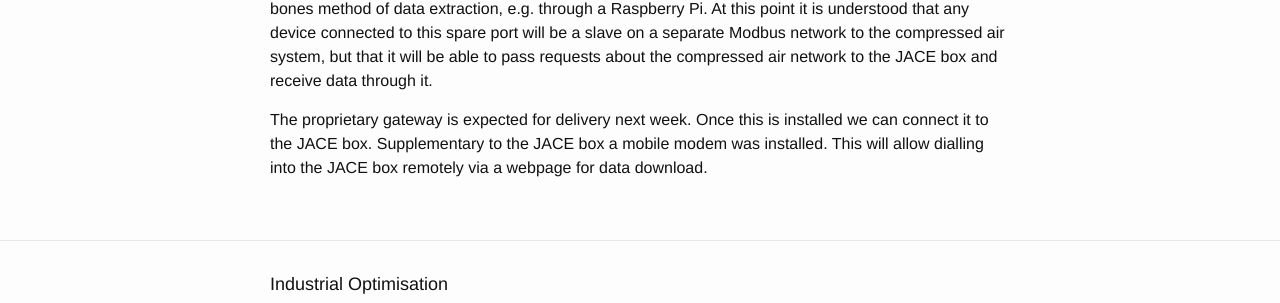
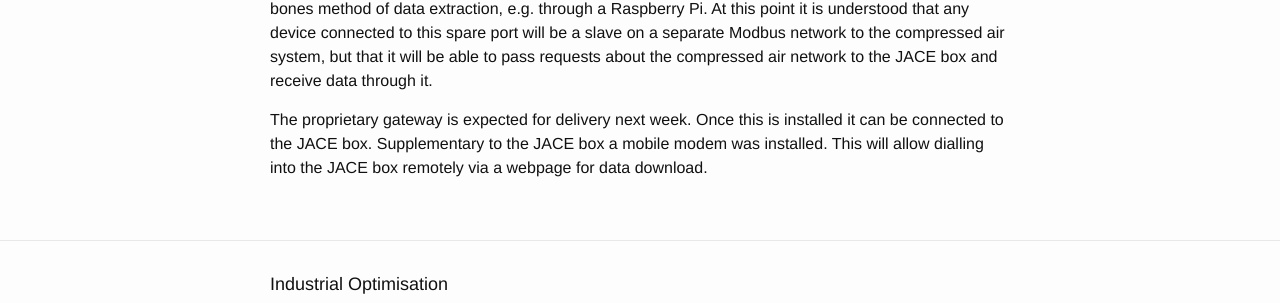
Before and after one commit to seanmhayes/seanmhayes.github.io, a Jekyll site: the page built from _posts/2015-07-27-CompressorDataExtractionStage1.markdown, in a window 1280 px wide. Shown: the part 1377-1680 px from the top of the page. Built offline with Jekyll 4.4.1, drawn with Linux system fonts in a browser that asks for light colours.

Commit message:
removed we

```diff
--- a/_posts/2015-07-27-CompressorDataExtractionStage1.markdown
+++ b/_posts/2015-07-27-CompressorDataExtractionStage1.markdown
@@ -23,7 +23,7 @@ Last week the JACE box was installed, and the necessary cabling run between the
 
 There is a spare RS485 port on the JACE box. This is to be used in future projects to create a bare bones method of data extraction, e.g. through a Raspberry Pi. At this point it is understood that any device connected to this spare port will be a slave on a separate Modbus network to the compressed air system, but that it will be able to pass requests about the compressed air network to the JACE box and receive data through it.
 
-The proprietary gateway is expected for delivery next week. Once this is installed we can connect it to the JACE box. Supplementary to the JACE box a mobile modem was installed. This will allow dialling into the JACE box remotely via a webpage for data download.
+The proprietary gateway is expected for delivery next week. Once this is installed it can be connected to the JACE box. Supplementary to the JACE box a mobile modem was installed. This will allow dialling into the JACE box remotely via a webpage for data download.
 
 
 [jekyll]:      http://jekyllrb.com
```
